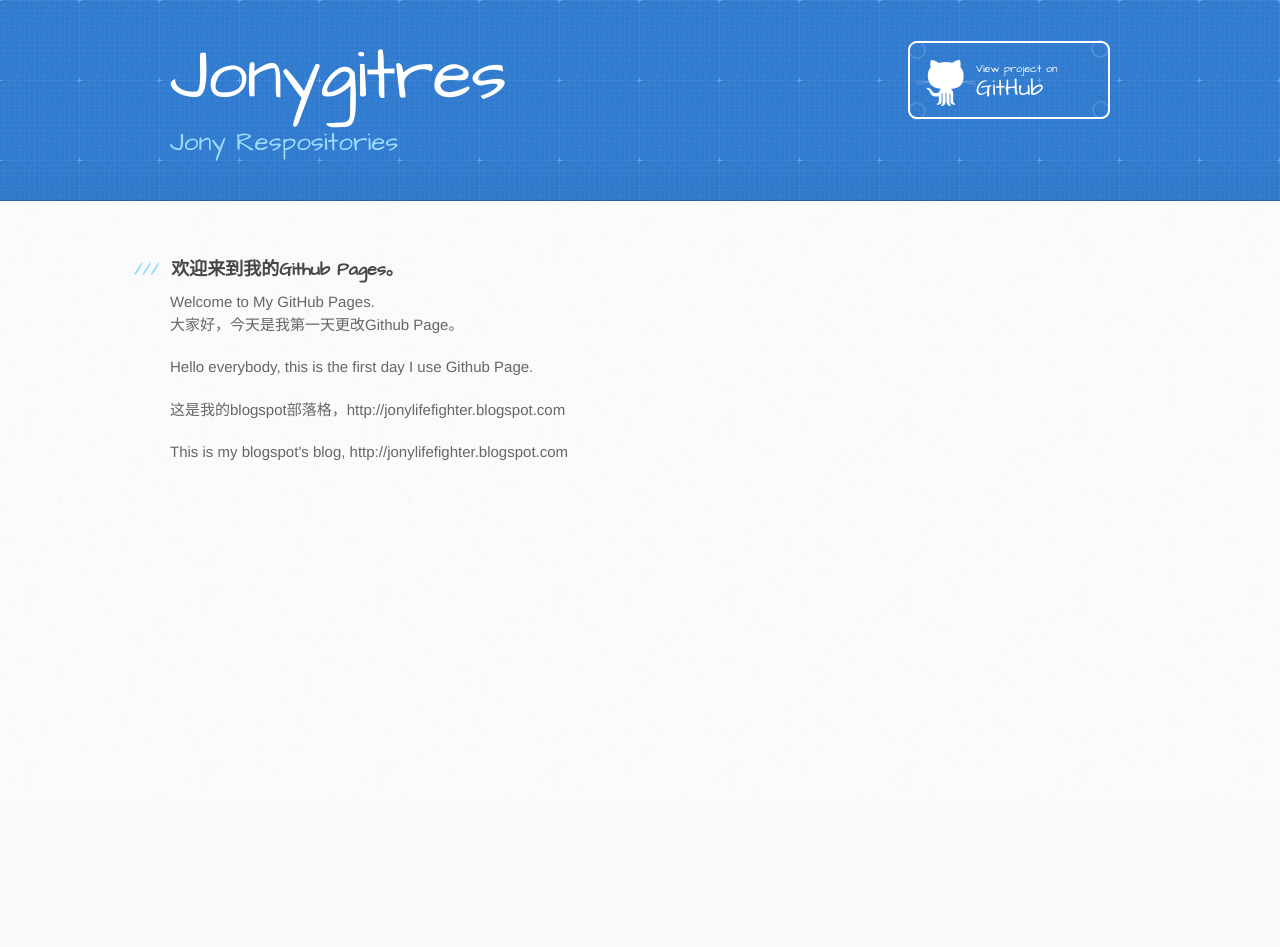
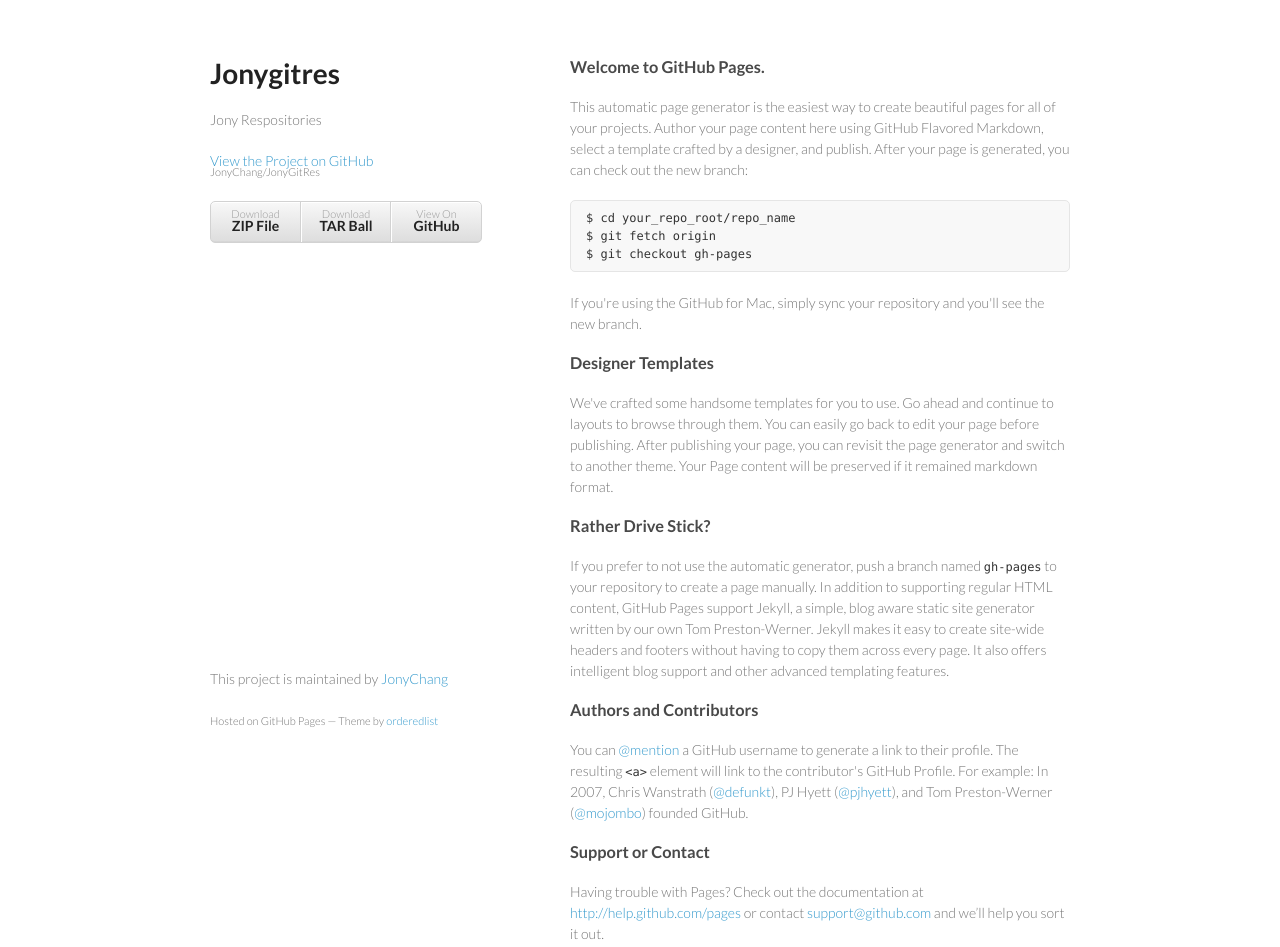
Before and after one commit to JonyChang/JonyGitRes, a plain HTML site: page index.html in a window 1280 px wide. Before the commit the page ends 800 px from the top, so only its background shows below. Drawn offline with Linux system fonts and the light colour scheme.

Commit message:
Create gh-pages branch via GitHub

```diff
--- a/index.html
+++ b/index.html
@@ -1,45 +1,71 @@
-<!DOCTYPE html>
+<!doctype html>
 <html>
   <head>
-    <meta charset='utf-8'>
+    <meta charset="utf-8">
     <meta http-equiv="X-UA-Compatible" content="chrome=1">
-    <meta name="viewport" content="width=device-width, initial-scale=1, maximum-scale=1">
-    <link href='https://fonts.googleapis.com/css?family=Architects+Daughter' rel='stylesheet' type='text/css'>
-    <link rel="stylesheet" type="text/css" href="stylesheets/stylesheet.css" media="screen" />
-    <link rel="stylesheet" type="text/css" href="stylesheets/pygment_trac.css" media="screen" />
-    <link rel="stylesheet" type="text/css" href="stylesheets/print.css" media="print" />
+    <title>Jonygitres by JonyChang</title>
 
+    <link rel="stylesheet" href="stylesheets/styles.css">
+    <link rel="stylesheet" href="stylesheets/pygment_trac.css">
+    <meta name="viewport" content="width=device-width, initial-scale=1, user-scalable=no">
     <!--[if lt IE 9]>
     <script src="//html5shiv.googlecode.com/svn/trunk/html5.js"></script>
     <![endif]-->
+  </head>
+  <body>
+    <div class="wrapper">
+      <header>
+        <h1>Jonygitres</h1>
+        <p>Jony Respositories</p>
 
-    <title>Jonygitres by JonyChang</title>
-  </head>
+        <p class="view"><a href="https://github.com/JonyChang/JonyGitRes">View the Project on GitHub <small>JonyChang/JonyGitRes</small></a></p>
 
-  <body>
-    <header>
-      <div class="inner">
-        <h1>Jonygitres</h1>
-        <h2>Jony Respositories</h2>
-        <a href="https://github.com/JonyChang/JonyGitRes" class="button"><small>View project on</small>GitHub</a>
-      </div>
-    </header>
 
-    <div id="content-wrapper">
-      <div class="inner clearfix">
-        <section id="main-content">
-          <h3>
-<a name="welcome-to-github-pages" class="anchor" href="#welcome-to-github-pages"><span class="octicon octicon-link"></span></a>欢迎来到我的Github Pages。</h3>
-<a name="welcome-to-github-pages" class="anchor" href="#welcome-to-github-pages"><span class="octicon octicon-link"></span></a>Welcome to My GitHub Pages.</h3>
+        <ul>
+          <li><a href="https://github.com/JonyChang/JonyGitRes/zipball/master">Download <strong>ZIP File</strong></a></li>
+          <li><a href="https://github.com/JonyChang/JonyGitRes/tarball/master">Download <strong>TAR Ball</strong></a></li>
+          <li><a href="https://github.com/JonyChang/JonyGitRes">View On <strong>GitHub</strong></a></li>
+        </ul>
+      </header>
+      <section>
+        <h3>
+<a name="welcome-to-github-pages" class="anchor" href="#welcome-to-github-pages"><span class="octicon octicon-link"></span></a>Welcome to GitHub Pages.</h3>
 
-<p>大家好，今天是我第一天更改Github Page。</p>
-<p>Hello everybody, this is the first day I use Github Page.</p>
-<p>这是我的blogspot部落格，http://jonylifefighter.blogspot.com</p>
-<p>This is my blogspot's blog, http://jonylifefighter.blogspot.com</p>
+<p>This automatic page generator is the easiest way to create beautiful pages for all of your projects. Author your page content here using GitHub Flavored Markdown, select a template crafted by a designer, and publish. After your page is generated, you can check out the new branch:</p>
 
-      </div>
+<pre><code>$ cd your_repo_root/repo_name
+$ git fetch origin
+$ git checkout gh-pages
+</code></pre>
+
+<p>If you're using the GitHub for Mac, simply sync your repository and you'll see the new branch.</p>
+
+<h3>
+<a name="designer-templates" class="anchor" href="#designer-templates"><span class="octicon octicon-link"></span></a>Designer Templates</h3>
+
+<p>We've crafted some handsome templates for you to use. Go ahead and continue to layouts to browse through them. You can easily go back to edit your page before publishing. After publishing your page, you can revisit the page generator and switch to another theme. Your Page content will be preserved if it remained markdown format.</p>
+
+<h3>
+<a name="rather-drive-stick" class="anchor" href="#rather-drive-stick"><span class="octicon octicon-link"></span></a>Rather Drive Stick?</h3>
+
+<p>If you prefer to not use the automatic generator, push a branch named <code>gh-pages</code> to your repository to create a page manually. In addition to supporting regular HTML content, GitHub Pages support Jekyll, a simple, blog aware static site generator written by our own Tom Preston-Werner. Jekyll makes it easy to create site-wide headers and footers without having to copy them across every page. It also offers intelligent blog support and other advanced templating features.</p>
+
+<h3>
+<a name="authors-and-contributors" class="anchor" href="#authors-and-contributors"><span class="octicon octicon-link"></span></a>Authors and Contributors</h3>
+
+<p>You can <a href="https://github.com/blog/821" class="user-mention">@mention</a> a GitHub username to generate a link to their profile. The resulting <code>&lt;a&gt;</code> element will link to the contributor's GitHub Profile. For example: In 2007, Chris Wanstrath (<a href="https://github.com/defunkt" class="user-mention">@defunkt</a>), PJ Hyett (<a href="https://github.com/pjhyett" class="user-mention">@pjhyett</a>), and Tom Preston-Werner (<a href="https://github.com/mojombo" class="user-mention">@mojombo</a>) founded GitHub.</p>
+
+<h3>
+<a name="support-or-contact" class="anchor" href="#support-or-contact"><span class="octicon octicon-link"></span></a>Support or Contact</h3>
+
+<p>Having trouble with Pages? Check out the documentation at <a href="http://help.github.com/pages">http://help.github.com/pages</a> or contact <a href="mailto:support@github.com">support@github.com</a> and we’ll help you sort it out.</p>
+      </section>
+      <footer>
+        <p>This project is maintained by <a href="https://github.com/JonyChang">JonyChang</a></p>
+        <p><small>Hosted on GitHub Pages &mdash; Theme by <a href="https://github.com/orderedlist">orderedlist</a></small></p>
+      </footer>
     </div>
-
+    <script src="javascripts/scale.fix.js"></script>
 
   </body>
 </html>
--- /dev/null
+++ b/javascripts/scale.fix.js
@@ -0,0 +1,17 @@
+var metas = document.getElementsByTagName('meta');
+var i;
+if (navigator.userAgent.match(/iPhone/i)) {
+  for (i=0; i<metas.length; i++) {
+    if (metas[i].name == "viewport") {
+      metas[i].content = "width=device-width, minimum-scale=1.0, maximum-scale=1.0";
+    }
+  }
+  document.addEventListener("gesturestart", gestureStart, false);
+}
+function gestureStart() {
+  for (i=0; i<metas.length; i++) {
+    if (metas[i].name == "viewport") {
+      metas[i].content = "width=device-width, minimum-scale=0.25, maximum-scale=1.6";
+    }
+  }
+}
--- /dev/null
+++ b/stylesheets/styles.css
@@ -0,0 +1,255 @@
+@import url(https://fonts.googleapis.com/css?family=Lato:300italic,700italic,300,700);
+
+body {
+  padding:50px;
+  font:14px/1.5 Lato, "Helvetica Neue", Helvetica, Arial, sans-serif;
+  color:#777;
+  font-weight:300;
+}
+
+h1, h2, h3, h4, h5, h6 {
+  color:#222;
+  margin:0 0 20px;
+}
+
+p, ul, ol, table, pre, dl {
+  margin:0 0 20px;
+}
+
+h1, h2, h3 {
+  line-height:1.1;
+}
+
+h1 {
+  font-size:28px;
+}
+
+h2 {
+  color:#393939;
+}
+
+h3, h4, h5, h6 {
+  color:#494949;
+}
+
+a {
+  color:#39c;
+  font-weight:400;
+  text-decoration:none;
+}
+
+a small {
+  font-size:11px;
+  color:#777;
+  margin-top:-0.6em;
+  display:block;
+}
+
+.wrapper {
+  width:860px;
+  margin:0 auto;
+}
+
+blockquote {
+  border-left:1px solid #e5e5e5;
+  margin:0;
+  padding:0 0 0 20px;
+  font-style:italic;
+}
+
+code, pre {
+  font-family:Monaco, Bitstream Vera Sans Mono, Lucida Console, Terminal;
+  color:#333;
+  font-size:12px;
+}
+
+pre {
+  padding:8px 15px;
+  background: #f8f8f8;
+  border-radius:5px;
+  border:1px solid #e5e5e5;
+  overflow-x: auto;
+}
+
+table {
+  width:100%;
+  border-collapse:collapse;
+}
+
+th, td {
+  text-align:left;
+  padding:5px 10px;
+  border-bottom:1px solid #e5e5e5;
+}
+
+dt {
+  color:#444;
+  font-weight:700;
+}
+
+th {
+  color:#444;
+}
+
+img {
+  max-width:100%;
+}
+
+header {
+  width:270px;
+  float:left;
+  position:fixed;
+}
+
+header ul {
+  list-style:none;
+  height:40px;
+
+  padding:0;
+
+  background: #eee;
+  background: -moz-linear-gradient(top, #f8f8f8 0%, #dddddd 100%);
+  background: -webkit-gradient(linear, left top, left bottom, color-stop(0%,#f8f8f8), color-stop(100%,#dddddd));
+  background: -webkit-linear-gradient(top, #f8f8f8 0%,#dddddd 100%);
+  background: -o-linear-gradient(top, #f8f8f8 0%,#dddddd 100%);
+  background: -ms-linear-gradient(top, #f8f8f8 0%,#dddddd 100%);
+  background: linear-gradient(top, #f8f8f8 0%,#dddddd 100%);
+
+  border-radius:5px;
+  border:1px solid #d2d2d2;
+  box-shadow:inset #fff 0 1px 0, inset rgba(0,0,0,0.03) 0 -1px 0;
+  width:270px;
+}
+
+header li {
+  width:89px;
+  float:left;
+  border-right:1px solid #d2d2d2;
+  height:40px;
+}
+
+header ul a {
+  line-height:1;
+  font-size:11px;
+  color:#999;
+  display:block;
+  text-align:center;
+  padding-top:6px;
+  height:40px;
+}
+
+strong {
+  color:#222;
+  font-weight:700;
+}
+
+header ul li + li {
+  width:88px;
+  border-left:1px solid #fff;
+}
+
+header ul li + li + li {
+  border-right:none;
+  width:89px;
+}
+
+header ul a strong {
+  font-size:14px;
+  display:block;
+  color:#222;
+}
+
+section {
+  width:500px;
+  float:right;
+  padding-bottom:50px;
+}
+
+small {
+  font-size:11px;
+}
+
+hr {
+  border:0;
+  background:#e5e5e5;
+  height:1px;
+  margin:0 0 20px;
+}
+
+footer {
+  width:270px;
+  float:left;
+  position:fixed;
+  bottom:50px;
+}
+
+@media print, screen and (max-width: 960px) {
+
+  div.wrapper {
+    width:auto;
+    margin:0;
+  }
+
+  header, section, footer {
+    float:none;
+    position:static;
+    width:auto;
+  }
+
+  header {
+    padding-right:320px;
+  }
+
+  section {
+    border:1px solid #e5e5e5;
+    border-width:1px 0;
+    padding:20px 0;
+    margin:0 0 20px;
+  }
+
+  header a small {
+    display:inline;
+  }
+
+  header ul {
+    position:absolute;
+    right:50px;
+    top:52px;
+  }
+}
+
+@media print, screen and (max-width: 720px) {
+  body {
+    word-wrap:break-word;
+  }
+
+  header {
+    padding:0;
+  }
+
+  header ul, header p.view {
+    position:static;
+  }
+
+  pre, code {
+    word-wrap:normal;
+  }
+}
+
+@media print, screen and (max-width: 480px) {
+  body {
+    padding:15px;
+  }
+
+  header ul {
+    display:none;
+  }
+}
+
+@media print {
+  body {
+    padding:0.4in;
+    font-size:12pt;
+    color:#444;
+  }
+}
```
